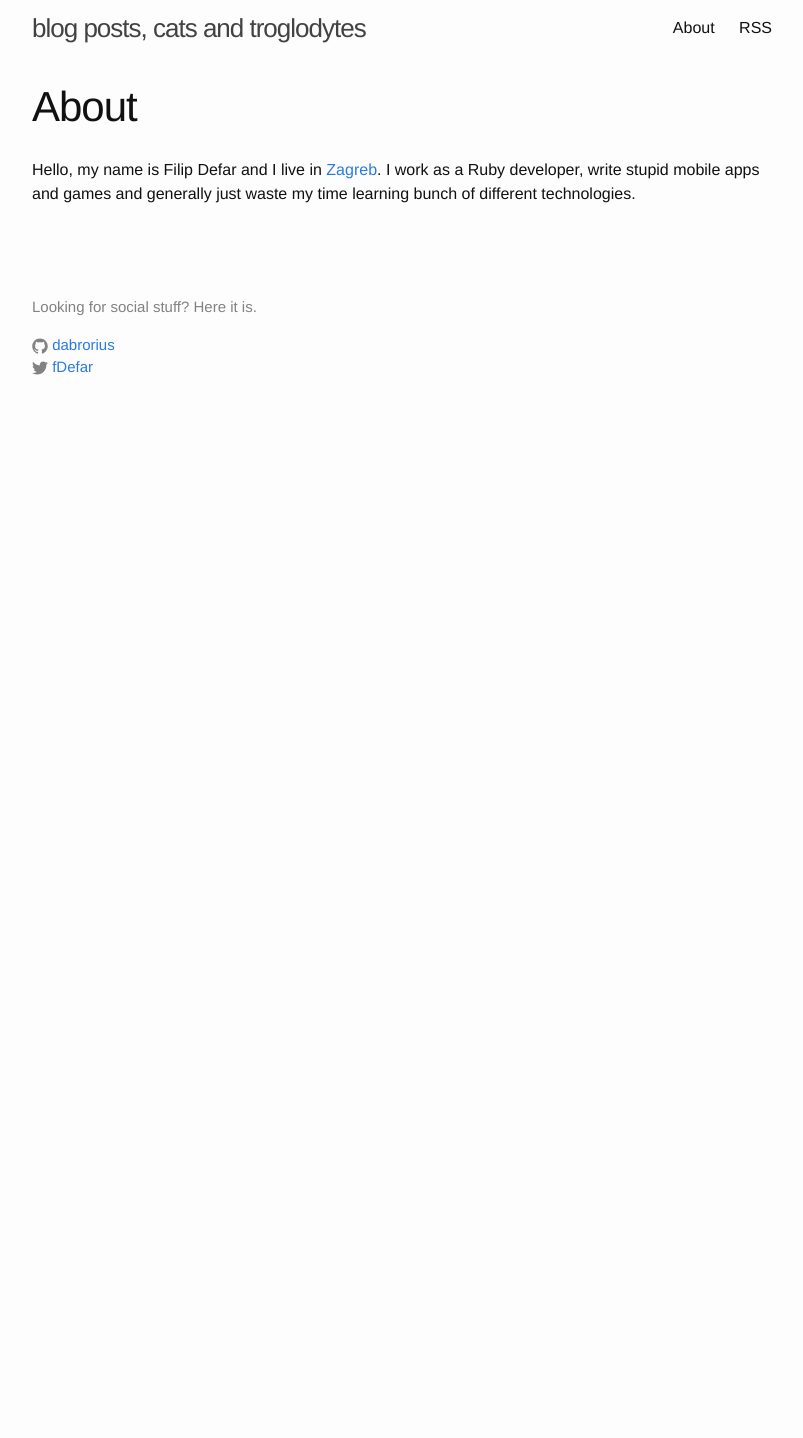
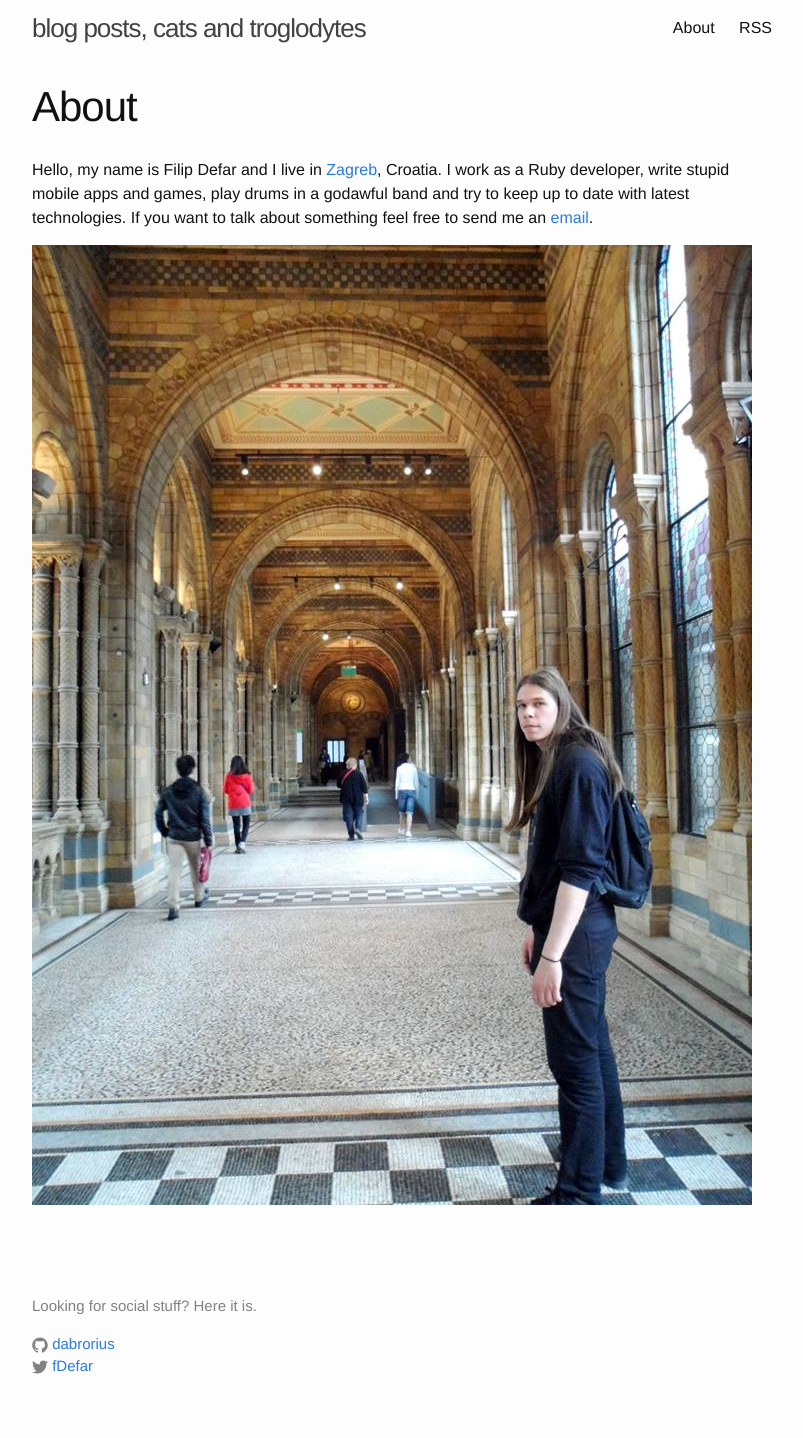
Before and after one commit to dabrorius/dabrorius.github.io, a Jekyll site: the page built from about.md, in a window 1280 px wide. Shown: the whole page, without its empty margins (238-1041 px from the left). Built offline with Jekyll 4.4.1, drawn with Linux system fonts in a browser that asks for light colours; before the commit the page ends 900 px from its top, so only the background shows below that.

Commit message:
Updated about me

```diff
--- a/_posts/2015-05-12-hello-world.markdown
+++ b/_posts/2015-05-12-hello-world.markdown
@@ -2,7 +2,7 @@
 layout: post
 title:  "Most important post ever"
 date:   2015-05-12 21:12:09
-categories: jekyll update
+categories: useless
 ---
 
 So I just started this blog, my intention is to write mostly about my side
--- a/about.md
+++ b/about.md
@@ -4,6 +4,8 @@ title: About
 permalink: /about/
 ---
 
-Hello, my name is Filip Defar and I live in [Zagreb](http://en.wikipedia.org/wiki/Zagreb).
-I work as a Ruby developer, write stupid mobile apps and games and generally just waste
-my time learning bunch of different technologies.
+Hello, my name is Filip Defar and I live in [Zagreb](http://en.wikipedia.org/wiki/Zagreb), Croatia.
+I work as a Ruby developer, write stupid mobile apps and games, play drums in a godawful band and try to keep up to date with latest technologies. If you want to talk about something
+feel free to send me an [email](mailto:filip.defar@gmail.com).
+
+![me](/images/me.jpg)
```
Also changed, not shown: images/me.jpg (added).
